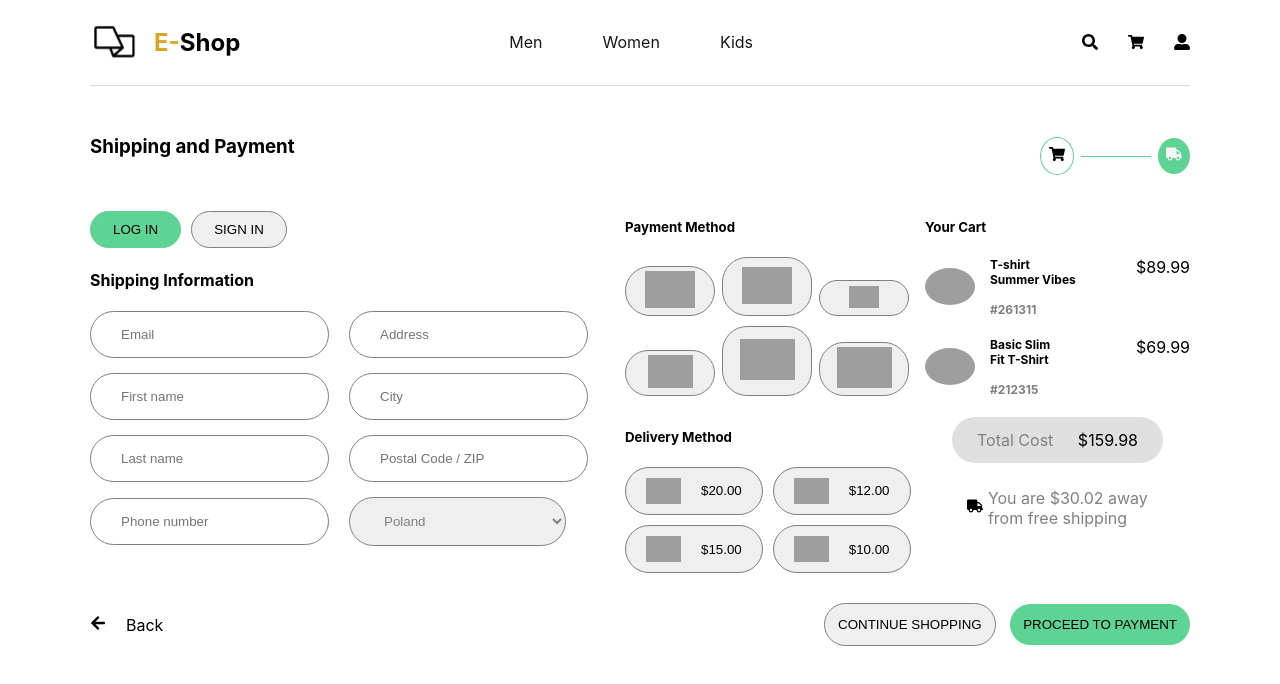
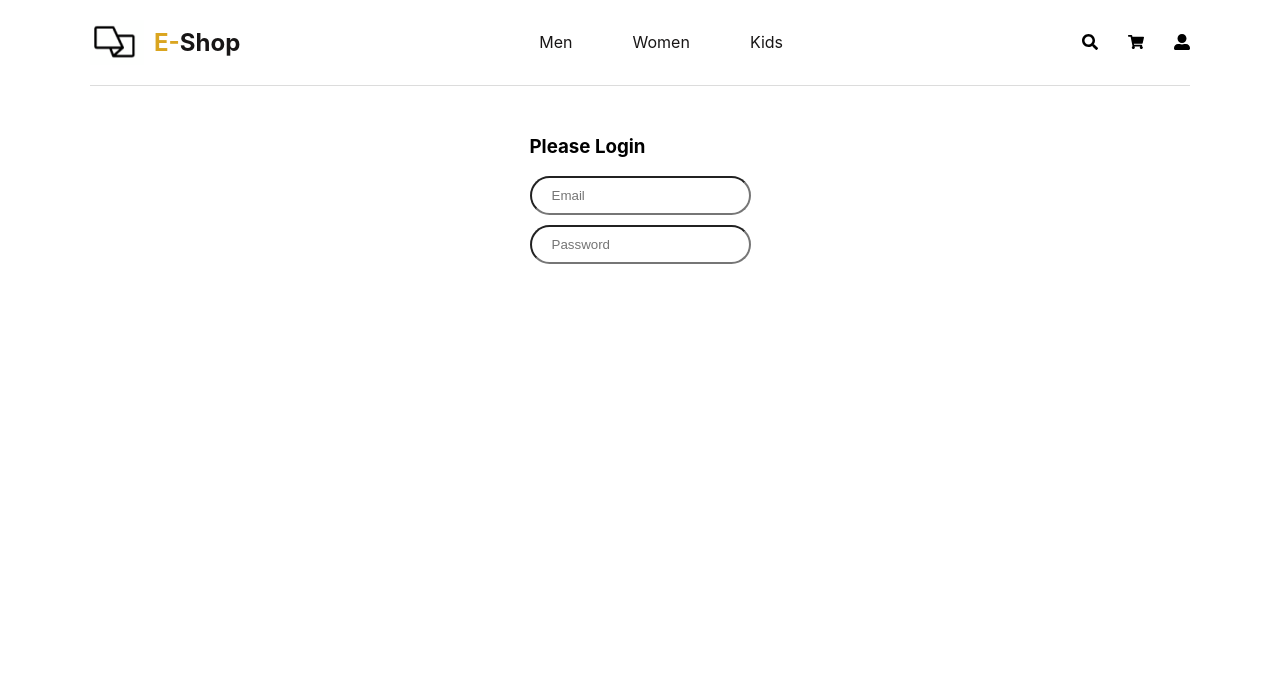
Before and after one commit to Fahadmohammad1/payment-page-ecommerce, a React (Create React App) app: page /login in a window 1280 px wide. Shown: the top 684 px of the page. Built offline with nearby package versions, Linux system fonts and the light colour scheme; grey boxes are pictures that could not be loaded.

Commit message:
login route added

```diff
--- a/src/App.js
+++ b/src/App.js
@@ -1,14 +1,18 @@
 import "./App.css";
 import Payment from "./Components/Payment/Payment";
-import ProceedAndBack from "./Components/ProceedAndBack/ProceedAndBack";
 import Navbar from "./Components/Shared/Navbar";
+import { Routes, Route } from "react-router-dom";
+import Login from "./Components/Authentication/Login";
 
 function App() {
   return (
     <div className="App">
       <Navbar />
-      <Payment />
-      <ProceedAndBack />
+      <Routes>
+        <Route path="/" element={<Payment />} />
+        <Route path="/login" element={<Login />} />
+        <Route path="/signup" element={<Login />} />
+      </Routes>
     </div>
   );
 }
--- /dev/null
+++ b/src/Components/Authentication/Login.css
@@ -0,0 +1,10 @@
+.login-section {
+  display: flex;
+  justify-content: center;
+  align-items: center;
+}
+input {
+  padding: 10px 20px;
+  border-radius: 25px;
+  margin-bottom: 10px;
+}
--- a/src/Components/Authentication/Login.js
+++ b/src/Components/Authentication/Login.js
@@ -1,13 +1,18 @@
 import React from "react";
+import "./Login.css";
 
 const Login = () => {
   return (
-    <div>
-      <form action="">
-        <input type="email" name="" id="" />
-        <input type="text" name="" id="" />
-      </form>
-    </div>
+    <section className="login-section">
+      <div>
+        <h3>Please Login</h3>
+        <form action="">
+          <input type="email" name="" id="" placeholder="Email" />
+          <br />
+          <input type="text" name="" id="" placeholder="Password" />
+        </form>
+      </div>
+    </section>
   );
 };
 
--- a/src/Components/Payment/Payment.js
+++ b/src/Components/Payment/Payment.js
@@ -3,6 +3,7 @@ import { FaTruck } from "react-icons/fa";
 import { FaShoppingCart } from "react-icons/fa";
 import Cart from "../Cart/Cart";
 import PaymentMethod from "../PaymentMethod/PaymentMethod";
+import ProceedAndBack from "../ProceedAndBack/ProceedAndBack";
 import ShippingInfo from "../ShippingInfo.js/ShippingInfo";
 import "./Payment.css";
 
@@ -28,6 +29,7 @@ const Payment = () => {
           <Cart />
         </div>
       </div>
+      <ProceedAndBack />
     </section>
   );
 };
--- a/src/Components/Shared/Navbar.js
+++ b/src/Components/Shared/Navbar.js
@@ -3,17 +3,20 @@ import "./Navbar.css";
 import logo from "../../Assets/images/logo.png";
 import { FaSearch } from "react-icons/fa";
 import { FaShoppingCart } from "react-icons/fa";
+import { Link } from "react-router-dom";
 import { FaUserAlt } from "react-icons/fa";
 
 const Navbar = () => {
   return (
     <nav>
+      <Link to="/">
         <div>
           <h2 className="nav-logo">
             <img src={logo} alt="" />
             <span className="nav-title">E-</span>Shop
           </h2>
         </div>
+      </Link>
       <div>
         <a href=".">Men</a>
         <a href=".">Women</a>
--- a/src/Components/ShippingInfo.js/ShippingInfo.css
+++ b/src/Components/ShippingInfo.js/ShippingInfo.css
@@ -5,7 +5,7 @@
   margin-top: 15px;
 }
 .login-btn {
-  padding: 10px 22px 10px;
+  padding: 12px 25px 12px;
   border-radius: 20px;
   background-color: rgb(93, 212, 147);
   border: 1px solid rgb(93, 212, 147);
@@ -14,9 +14,9 @@
   border-color: goldenrod;
 }
 .signin-btn {
-  padding: 10px 22px 10px;
+  padding: 12px 25px 12px;
   border-radius: 20px;
-  margin-left: 10px;
+  margin-left: -48px;
   border: 1px solid gray;
 }
 .signin-btn:hover {
--- a/src/Components/ShippingInfo.js/ShippingInfo.js
+++ b/src/Components/ShippingInfo.js/ShippingInfo.js
@@ -1,12 +1,16 @@
 import React from "react";
 import "./ShippingInfo.css";
-
+import { Link } from "react-router-dom";
 const ShippingInfo = () => {
   return (
     <section className="shipping-info">
       <div className="login-signin-btn">
-        <button className="login-btn">LOG IN</button>
-        <button className="signin-btn">SIGN IN</button>
+        <Link to="/login">
+          <button className="login-btn">LOG IN</button>
+        </Link>
+        <Link to="/signup">
+          <button className="signin-btn">SIGN IN</button>
+        </Link>
       </div>
       <div>
         <h4>Shipping Information</h4>
--- a/src/index.js
+++ b/src/index.js
@@ -1,13 +1,16 @@
-import React from 'react';
-import ReactDOM from 'react-dom/client';
-import './index.css';
-import App from './App';
-import reportWebVitals from './reportWebVitals';
+import React from "react";
+import ReactDOM from "react-dom/client";
+import "./index.css";
+import App from "./App";
+import reportWebVitals from "./reportWebVitals";
+import { BrowserRouter } from "react-router-dom";
 
-const root = ReactDOM.createRoot(document.getElementById('root'));
+const root = ReactDOM.createRoot(document.getElementById("root"));
 root.render(
   <React.StrictMode>
-    <App />
+    <BrowserRouter>
+      <App />
+    </BrowserRouter>
   </React.StrictMode>
 );
 
```
Lines whose indentation alone changed are shown as unchanged.
